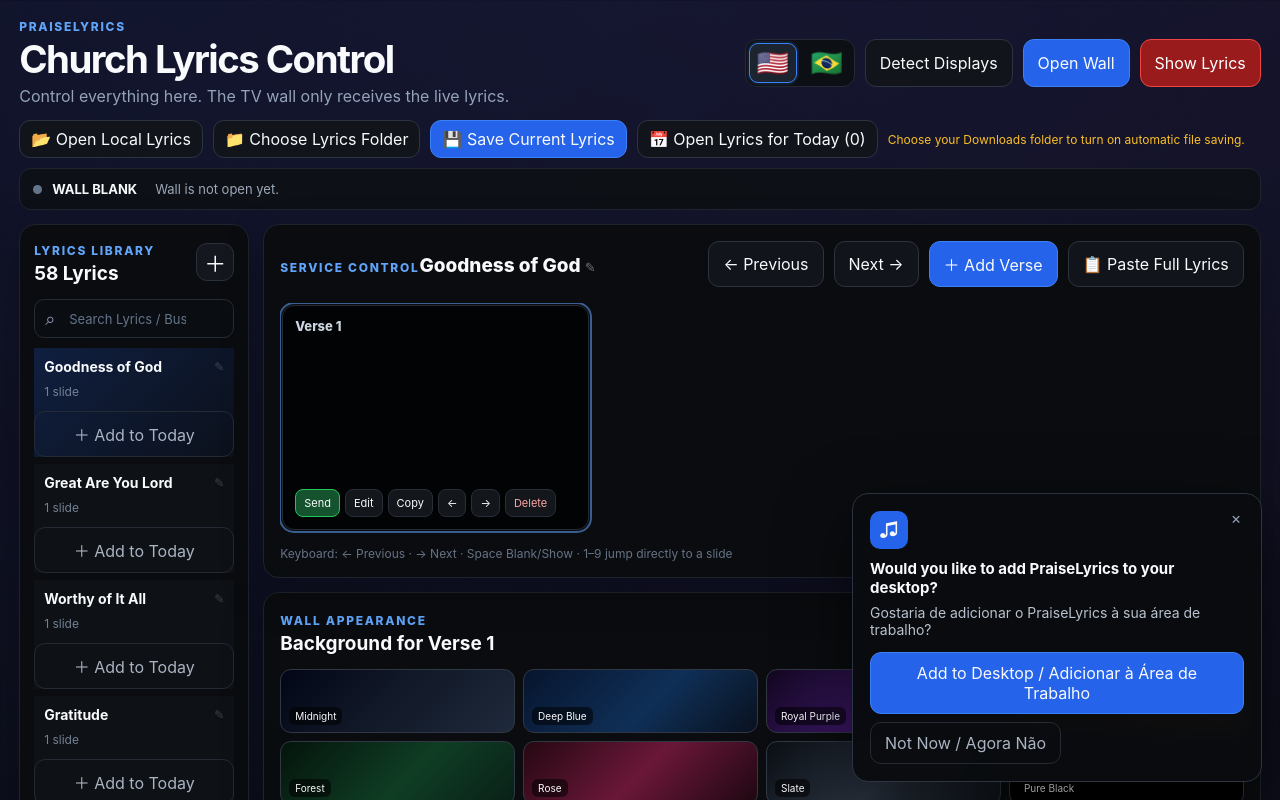
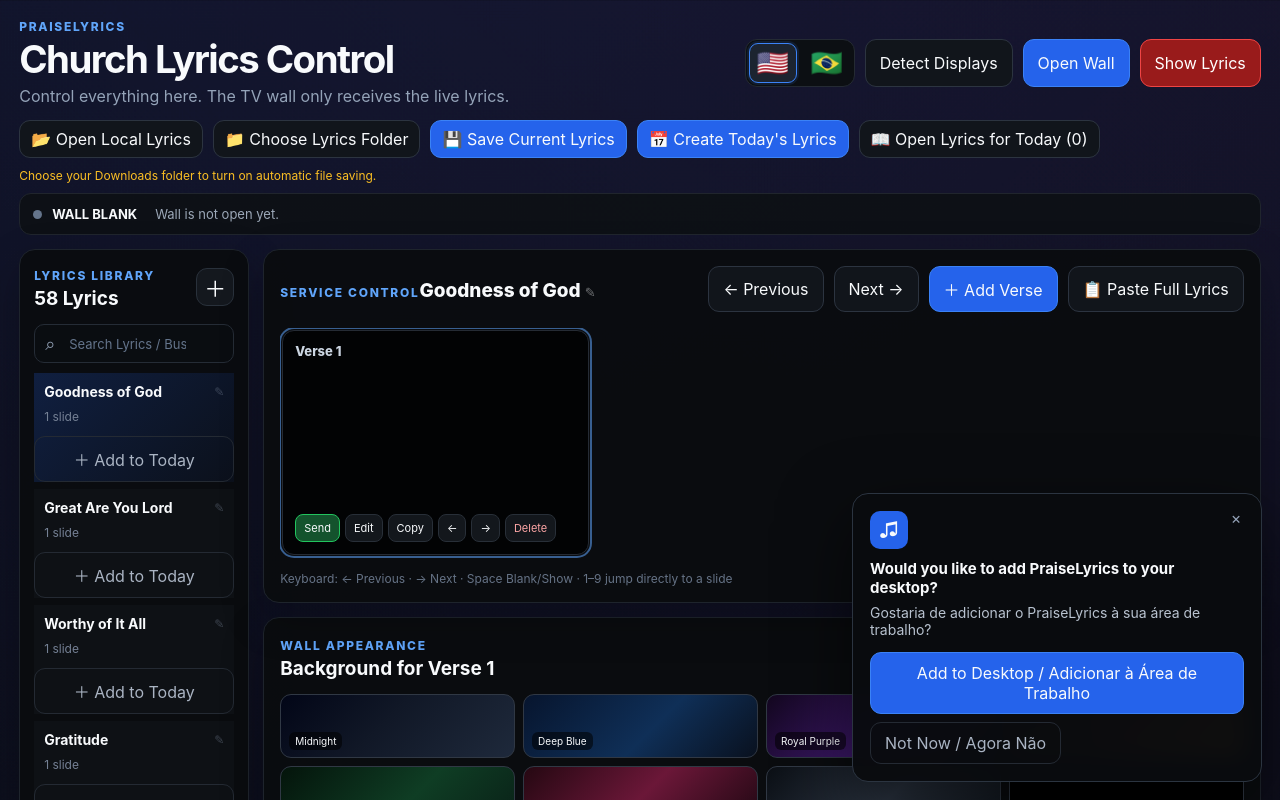
Before and after one commit to ValdemirJunior2020/PraiseLyrics, a React (Vite) app: page / in a window 1280 px wide. Shown: the top 800 px of the page. Built offline with nearby package versions, Linux system fonts and the light colour scheme.

Commit message:
Add prominent Create Today's Lyrics button

```diff
--- a/src/App.jsx
+++ b/src/App.jsx
@@ -87,6 +87,7 @@
     chooseFolder: 'Choose Lyrics Folder',
     saveToFolder: 'Save Current Lyrics',
     todayLyrics: 'Lyrics for Today',
+    createToday: "Create Today's Lyrics",
     openToday: 'Open Lyrics for Today',
     addToToday: 'Add to Today',
     removeFromToday: 'Remove',
@@ -185,6 +186,7 @@
     chooseFolder: 'Escolher Pasta das Letras',
     saveToFolder: 'Salvar Letra Atual',
     todayLyrics: 'Letras de Hoje',
+    createToday: 'Criar Letras de Hoje',
     openToday: 'Abrir Letras de Hoje',
     addToToday: 'Adicionar a Hoje',
     removeFromToday: 'Remover',
@@ -1072,7 +1074,8 @@
         <button className="secondary compact" onClick={openLocalLyrics}>📂 {t.openLocalLyrics}</button>
         <button className="secondary compact" onClick={chooseLyricsFolder}>📁 {t.chooseFolder}</button>
         <button className="primary compact" onClick={saveToFolderNow}>💾 {t.saveToFolder}</button>
-        <button className="secondary compact" onClick={() => setShowToday(true)}>📅 {t.openToday} ({todayLyrics.length})</button>
+        <button className="primary compact create-today-button" onClick={() => setShowToday(true)}>📅 {t.createToday}</button>
+        <button className="secondary compact" onClick={() => setShowToday(true)}>📖 {t.openToday} ({todayLyrics.length})</button>
         <span className={folderReady ? 'save-state ready' : 'save-state'}>{saveStatus}</span>
       </div>
 
@@ -1149,8 +1152,9 @@
               </div>
 
               <div className="sidebar-actions">
-                <button className="primary full" onClick={addCurrentToToday} disabled={!lyrics || todayLyricsIds.includes(lyrics.id)}>📅 {t.addToToday}</button>
-                <button className="secondary full" onClick={() => setShowToday(true)}>📅 {t.openToday} ({todayLyrics.length})</button>
+                <button className="primary full create-today-button" onClick={() => setShowToday(true)}>📅 {t.createToday}</button>
+                <button className="primary full" onClick={addCurrentToToday} disabled={!lyrics || todayLyricsIds.includes(lyrics.id)}>＋ {t.addToToday}</button>
+                <button className="secondary full" onClick={() => setShowToday(true)}>📖 {t.openToday} ({todayLyrics.length})</button>
                 <button className="secondary full" onClick={() => setShowLyricsEditor(true)}>{t.renameLyrics}</button>
                 <button className="ghost full" disabled={lyricsList.length === 1} onClick={deleteLyrics}>{t.deleteLyrics}</button>
               </div>
```
